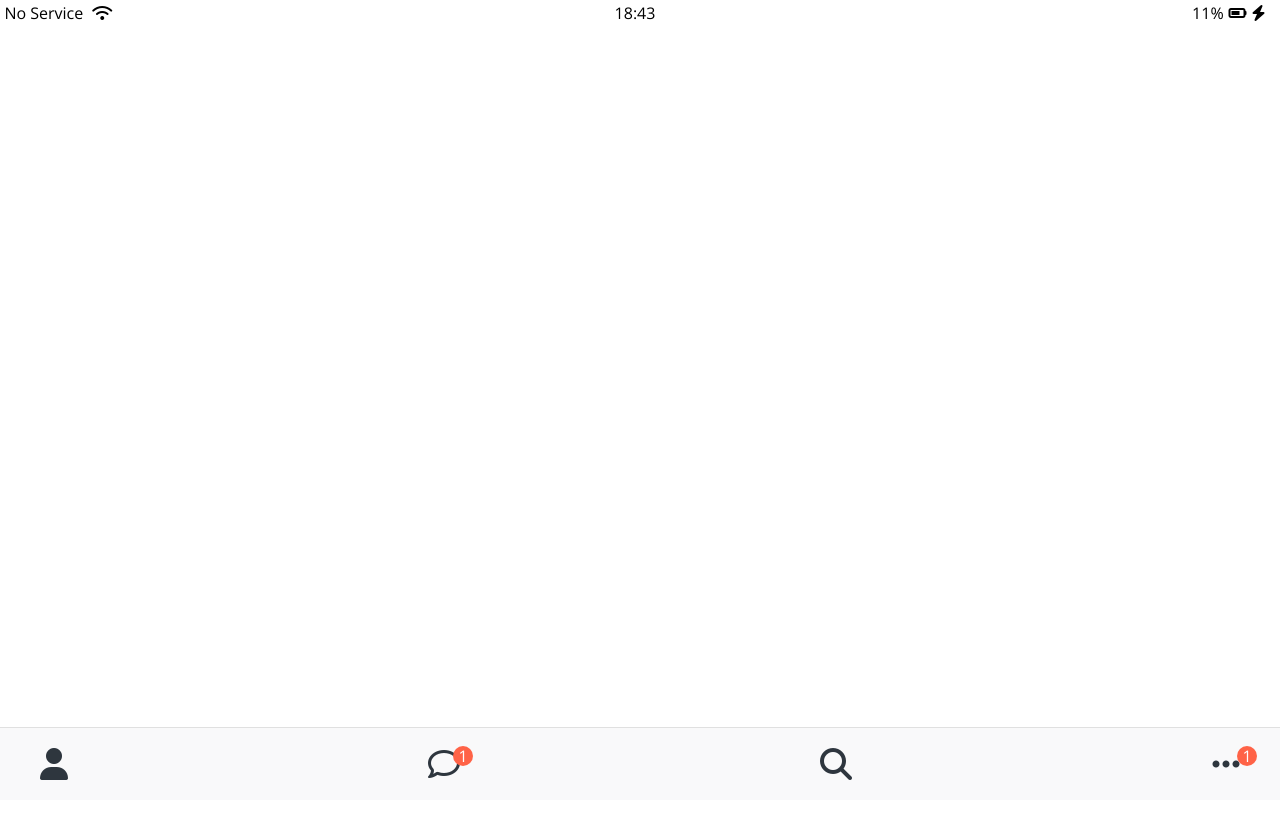
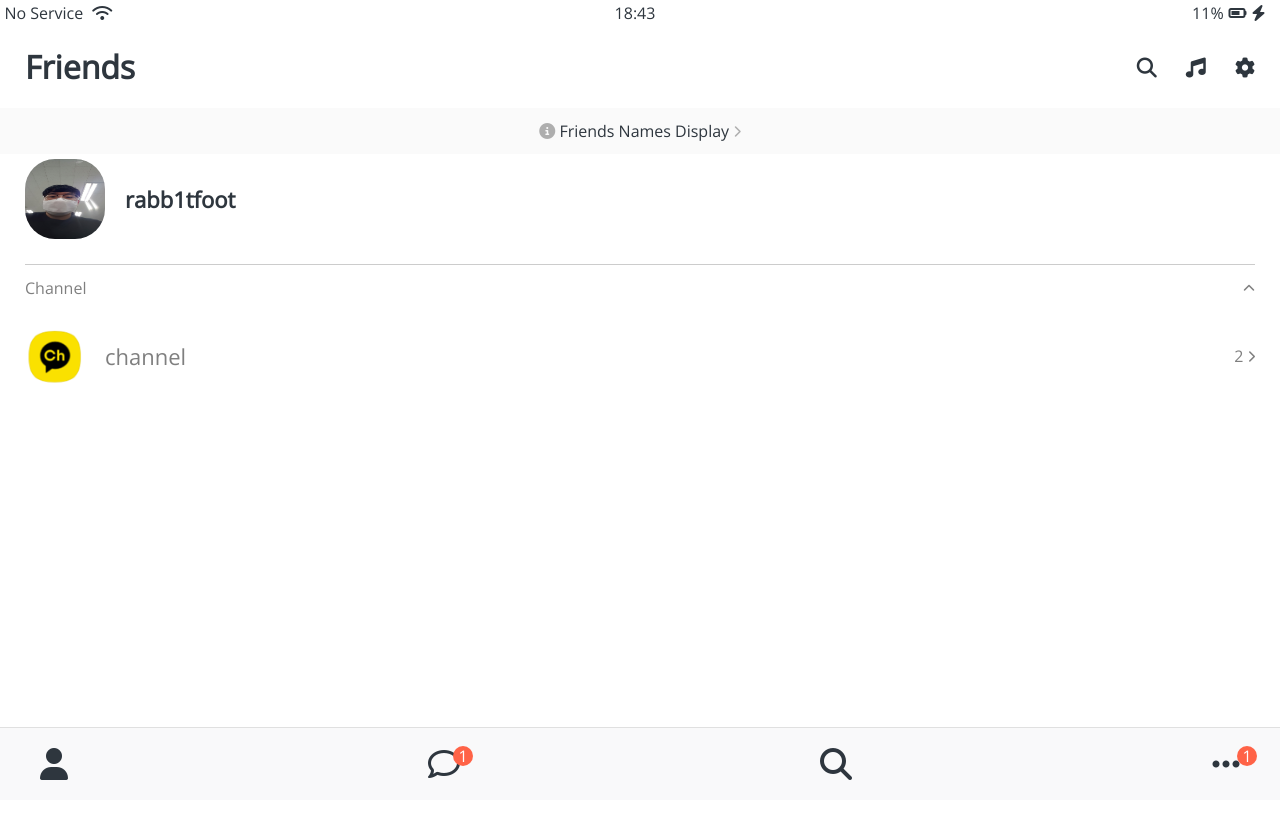
Before and after one commit to rabb1tfoot/kokoa-clone, a plain HTML site: page friends.html in a window 1280 px wide. Shown: the top 818 px of the page. Drawn offline with nearby package versions, Linux system fonts and the light colour scheme.

Commit message:
Friend screen done
using img and main class for forming screen.

css can this also : //multi class
.user-component,
.user-component__column:first-child{
    display: flex;
    align-items: center;
}

```diff
--- /dev/null
+++ b/CSS/screen-header.css
@@ -0,0 +1,15 @@
+.screen-header{
+    display: flex;
+    justify-content: space-between;
+    align-items: center;
+    padding:var(--horizontal-space);
+}
+
+.screen-header__title{
+    font-size: 32px;
+    font-weight: 600;
+}
+
+.screen-header__icons span {
+    margin-left: var(--horizontal-space);
+}
--- /dev/null
+++ b/CSS/screens/friends.css
@@ -0,0 +1,30 @@
+#friends-display-link{
+    text-align: center;
+    display: block;
+    background-color: #fafafa;
+    padding: 15px 0px;
+    font-size: 16px;
+    margin-bottom: 5px;
+}
+
+#friends-display-link i{
+    color: rgba(0,0,0, 0.3);
+
+}
+
+.friends-screen{
+    padding: 0px var(--horizontal-space);
+}
+
+.friends-screen__channel{
+    margin-top:25px;
+    border-top:1px solid rgba(0,0,0,0.2);
+    padding-top: 15px;
+}
+
+.friends-screen__channel-header{
+    margin-bottom: 30px;
+    display: flex;
+    justify-content: space-between;
+    color:rgba(0,0,0,0.5);
+}
--- a/CSS/styles.css
+++ b/CSS/styles.css
@@ -4,12 +4,15 @@
 
 @import "status-bar.css";
 @import "nav-bar.css";
+@import "screen-header.css";
 
-@import "login.css";
-
+@import "screens/login.css";
+@import "screens/friends.css";
 @import "welcome.css";
+@import "user-component.css";
 
 body{
+    color: #2e363e;
     font-family: 'Open Sans', sans-serif;
     height: 1000vh;
 }
--- /dev/null
+++ b/CSS/user-component.css
@@ -0,0 +1,58 @@
+.user-component{
+    justify-content: space-between;
+}
+
+.user-component,
+.user-component__column:first-child{
+    display: flex;
+    align-items: center;
+}
+
+.user-component__avatar{
+    width:70px;
+    height:70px;
+    border-radius: 30px;
+    margin-right:20px;
+}
+.user-component__title{
+    font-weight: 600;
+    font-size: 22px;
+}
+
+.user-component__subtitle{
+    margin-top: 8px;
+    font-size: 16px;
+    color: rgba(0,0,0,0.5);
+}
+
+.user-component__avatar--xl{
+    width:80px;
+    height:80px;
+}
+
+.user-component__avatar--sm{
+    width:60px;
+    height:60px;
+    border-radius: 23px;
+}
+
+.user-component__title--not-bold{
+    font-weight: 400;
+}
+
+.friends-screen__channel{
+    margin-top:25px;
+    border-top:1px solid rgba(0,0,0,0.2);
+    padding-top: 15px;
+}
+
+.friends-screen__channel-header{
+    margin-bottom: 30px;
+    display: flex;
+    justify-content: space-between;
+    color:rgba(0,0,0,0.5);
+}
+
+.friends-screen__channel:last-child{
+    color:rgba(0,0,0,0.5);
+}
--- a/CSS/variables.css
+++ b/CSS/variables.css
@@ -1,3 +1,4 @@
 :root{
     --yoellow: #fae100;
+    --horizontal-space: 25px;
 }
--- a/friends.html
+++ b/friends.html
@@ -21,6 +21,54 @@
                 <i class="fas fa-bolt"></i>
             </div>
         </div>
+
+        <header class="screen-header">
+            <H1 class="screen-header__title">Friends</H1>
+            <div class="screen-header__icons">
+                <span><i class="fas fa-search fa-lg"></i></span>
+                <span><i class="fas fa-music fa-lg"></i></span>
+                <span><i class="fas fa-cog fa-lg"></i></span>
+            </div>
+        </header>
+
+        <a id="friends-display-link">
+    <i class="fas fa-info-circle"></i> Friends Names Display
+    <i class="fas fa-chevron-right fa-xs"></i>
+        </a>
+
+        <main class="friends-screen">
+            <div class="user-component">
+                <div class="user-component__column">
+                    <img src="photo/rabb1t.jpg" class="user-component__avatar user-component__avatar--xl" />
+                    <div class="user-component__text">
+                        <h4 class="user-component__title">rabb1tfoot</h4>
+                        <!--<h6 class="user-component__subtitle">this is subtitle here.</h6>-->
+                    </div>
+                </div>
+                <div class="user-component__column"></div>
+            </div>
+
+            <div class="friends-screen__channel">
+                <div class="friends-screen__channel-header">
+                    <span>Channel</span>
+                    <span><i class="fas fa-chevron-up fa-xs"></i></span>
+                </div>
+                <div class="user-component">
+                    <div class="user-component__column">
+                        <img src="photo/chIcon.PNG" class="user-component__avatar user-component__avatar--sm" />
+                        <div class="user-component__text">
+                            <h4 class="user-component__title user-component__title--not-bold">channel</h4>
+                        </div>
+                    </div>
+                    <div class="user-component__column">
+                        <span>2</span>
+                        <span><i class="fas fa-chevron-right fa-xs"></i></span>
+                    </div>
+                </div>
+            </div>
+        </main>
+
+
 
         <nav class="nav">
             <ul class="nav__list">
```
Also changed, not shown: CSS/screens/login.css (renamed from CSS/login.css), photo/chIcon.PNG (added), photo/rabb1t.jpg (added).
